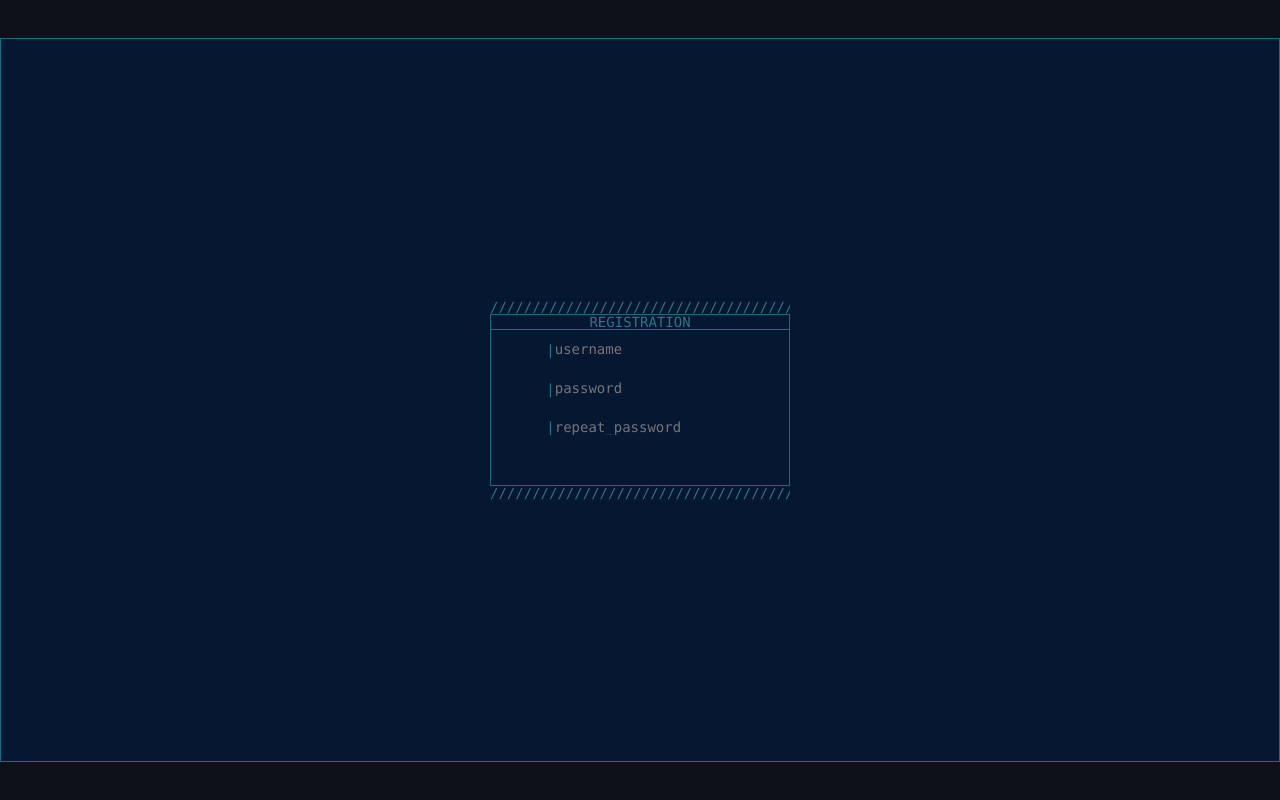
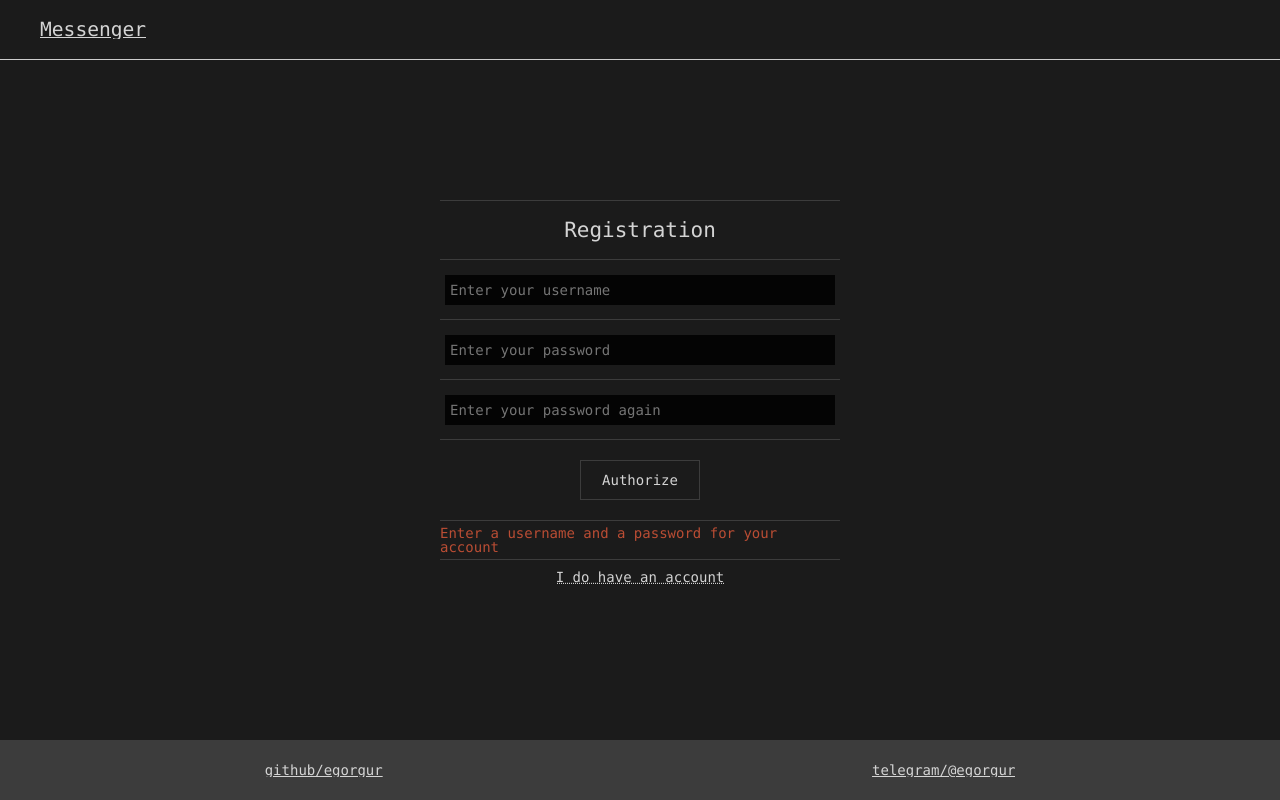
Before and after one commit to egorgur/Basic-Web-Messenger, a Django app: page /messenger/registration/ in a window 1280 px wide. Run offline with Django 4.2, Linux system fonts and the light colour scheme.

Commit message:
new style

```diff
--- a/main/messenger/static/messenger/css/registration.css
+++ b/main/messenger/static/messenger/css/registration.css
@@ -1,94 +1,160 @@
+* {
+  color: #d4d4d4;
+  font-family: JetBrains Mono, ui-monospace, SFMono-Regular, Menlo, Monaco, Consolas, Liberation Mono, Courier New, monospace;
+  font-feature-settings: normal;
+  font-variation-settings: normal;
+  font-size: 1em;
+  /*font-size: 15px;*/
+  overflow: hidden;
+}
+
+a {
+  color: #d4d4d4;
+  text-decoration: underline #d4d4d4;
+}
+a:hover {
+  color: white;
+  text-decoration: none;
+}
+
+.logo a {
+  font-size: 1.4rem;
+}
+.logo a:hover {
+  color: white;
+  text-decoration: none;
+}
+
+.spacer {
+  flex-grow: 1;
+}
+
 body {
-    background: #0e1117;
-    display: flex;
-    flex-direction: column;
-    min-inline-size: 310px;
+  display: flex;
+  flex-direction: column;
+  justify-content: center;
+  align-items: center;
+  background: #1b1b1b;
 }
 
 header {
-    /*border: #1b6d85 1px solid;*/
-    display: flex;
-    justify-content: center;
-    flex-direction: row;
-    height: 38px;
+  display: flex;
+  flex-direction: row;
+  justify-content: center;
+  align-items: center;
+  width: 100%;
+  height: 60px;
+  border-bottom: #cdcdcd 1px solid;
+}
+header .logo {
+  margin-left: 40px;
 }
 
-.main__wrapper {
-    border: #1b6d85 1px solid;
-    flex-grow: 1;
-    overflow: hidden;
-    background: #061731;
-    display: flex;
-    justify-content: center;
-    align-items: center;
+main {
+  display: flex;
+  flex-direction: column;
+  justify-content: center;
+  align-items: center;
+  flex-grow: 1;
 }
 
-.registration__window {
-    min-height: 200px;
-    width: 300px;
-    display: flex;
-    flex-direction: column;
-
+.registration {
+  display: flex;
+  flex-direction: column;
+  align-items: center;
+  width: 400px;
+  height: 400px;
+}
+.registration__header {
+  width: 100%;
+  height: 60px;
+  border-top: #3c3c3c 1px solid;
+  border-bottom: #3c3c3c 1px solid;
+}
+.registration__text-input {
+  width: 100%;
+  height: 60px;
+  padding: 0 5px;
+  border-bottom: #3c3c3c 1px solid;
+}
+.registration__btn {
+  margin: 20px 0;
+}
+.registration__error-popup {
+  width: 100%;
+  height: 1px;
+  border-top: #3c3c3c 1px solid;
+  border-bottom: transparent 1px solid;
+  transition: height 0.3s, border-bottom-color 0.3s;
+}
+.registration__error-popup.active {
+  height: 40px;
+  border-bottom-color: #3c3c3c;
+}
+.registration a {
+  display: inline-block;
+  margin-top: 10px;
+  text-decoration: #cdcdcd underline dotted;
+}
+.registration a:hover {
+  text-decoration: white underline dotted;
 }
 
-.window__container {
-    border: #1b6d85 1px solid;
-    flex-grow: 1;
-    display: flex;
-    flex-direction: column;
-    align-items: center;
+.header {
+  display: flex;
+  flex-direction: row;
+  justify-content: center;
+  align-items: center;
+  font-size: 1.5em;
 }
 
-.window__container form {
-    border-top: #1b6d85 1px solid;
-    display: flex;
-    flex-direction: column;
-    justify-content: space-around;
-    align-items: center;
-    width: 100%;
-    flex-grow: 1;
+.text-input {
+  display: flex;
+  flex-direction: row;
+  justify-content: center;
+  align-items: center;
+}
+.text-input input {
+  width: 100%;
+  height: 30px;
+  padding: 0 5px;
+  background: #040404;
 }
 
-label {
-    height: 29px;
-    width: auto;
+.btn {
+  display: flex;
+  flex-direction: row;
+  justify-content: center;
+  align-items: center;
+  width: 120px;
+  height: 40px;
+  border: #3c3c3c 1px solid;
+  color: #d4d4d4;
+  background: none;
+  transition: background-color 0.3s, color 0.3s;
+}
+.btn:hover {
+  background-color: #cdcdcd;
+  color: #040404;
 }
 
-input {
-    height: 100%;
-    width: min-content;
-    background: none;
-    /*text-align: center;*/
+.error-popup {
+  display: flex;
+  flex-direction: column;
+  justify-content: center;
+  align-items: center;
+  color: #ba4d34;
 }
 
 footer {
-    /*border: #1b6d85 1px solid;*/
-    display: flex;
-    justify-content: center;
-    height: 38px;
+  display: flex;
+  flex-direction: row;
+  justify-content: space-around;
+  align-items: center;
+  width: 100%;
+  height: 60px;
+  padding: 10px 20px;
+  background: #3c3c3c;
 }
 
-::placeholder { /* Most modern browsers support this now. */
-    text-align: left;
-}
-
-* {
-    color: #2c7786;
-    font-family: JetBrains Mono, ui-monospace, SFMono-Regular, Menlo, Monaco, Consolas, Liberation Mono, Courier New, monospace;
-    font-feature-settings: normal;
-    font-variation-settings: normal;
-    font-size: 1em;
-    /*font-size: 15px;*/
-    overflow: hidden;
-}
-
-.colors {
-    border: #1b6d85 1px solid;
-    color: #2c7786;
-    color: #e4e8ed;
-    color: #c0c9d7;
-    color: #c1cad2;
-    color: #959588;
-    background: #061731;
-    background: #0e1117;
-}
+/*# sourceMappingURL=registration.css.map */
--- a/main/messenger/static/messenger/js/registration.js
+++ b/main/messenger/static/messenger/js/registration.js
@@ -1,9 +1,9 @@
 let baseURL = window.location.protocol + "//" + window.location.host + "/"
 console.log(baseURL)
-let input_name_field = document.getElementById('input_name')
-let input_password_field = document.getElementById('input_password1')
-let input_password_repeat_field = document.getElementById('input_password2')
-let infoLabel = document.getElementById('password_warning')
+let input_name_field = document.getElementById('username')
+let input_password_field = document.getElementById('password1')
+let input_password_repeat_field = document.getElementById('password2')
+let infoLabel = document.getElementById('error-popup')
 console.dir(input_name_field)
 console.dir(input_password_field)
 console.dir(input_password_repeat_field)
@@ -14,24 +14,16 @@ let DATA = {
     password: "",
 }
 
-function DataCheck() {
-    DATA.name = input_name_field.value
-    if (!(input_password_field.value === "" || input_password_repeat_field.value === "") && (input_password_field.value !== input_password_repeat_field.value)) {
-        infoLabel.innerText = "Passwords are not matched"
-        DATA.password = ""
-    } else if ((input_name_field.value !== "") && !(input_password_field.value === "" || input_password_repeat_field.value === "")) {
-        infoLabel.innerText = "Press Enter"
-        DATA.password = input_password_field.value
-    } else {
-        infoLabel.innerText = ""
-        DATA.password = input_password_field.value
-    }
-    setTimeout(DataCheck, 1000)
+document.getElementById("loginRedirect").onclick = () => {
+    window.location.href = baseURL + "messenger/login"
 }
 
-DataCheck()
-
+infoLabel.innerText = "Enter a username and a password for your account"
+infoLabel.classList.add("active")
 function sendRegisteredUser() {
+    if (!(DATA.name === "" || DATA.password === "")) {
+        DATA.name = input_name_field.value
+        DATA.password = input_password_field.value
         const managementURL = baseURL + "messenger/management/"
         sendRequest("POST", managementURL, DATA)
             .then(data => {
@@ -39,14 +31,32 @@ function sendRegisteredUser() {
                 if (data.answer_type === "good") {
                     console.log(baseURL + data.main_data.redirect)
                     window.location.href = baseURL + data.main_data.redirect
+                } else {
+
+                    infoLabel.innerHTML = data.comment
+                    infoLabel.classList.add("active")
                 }
             })
             .catch(err => {
                 console.log(err)
             })
     }
+}
 
 document.addEventListener("keyup", function (event) {
+    DATA.name = input_name_field.value
+    if (!(input_password_field.value === "" || input_password_repeat_field.value === "") && (input_password_field.value !== input_password_repeat_field.value)) {
+        infoLabel.innerText = "Passwords are not matched"
+        infoLabel.classList.add("active")
+        DATA.password = ""
+    } else if ((input_name_field.value !== "") && !(input_password_field.value === "" || input_password_repeat_field.value === "")) {
+        infoLabel.classList.remove("active")
+        DATA.password = input_password_field.value
+    } else {
+        infoLabel.innerText = ""
+        infoLabel.classList.remove("active")
+        DATA.password = input_password_field.value
+    }
     if (event.key === "Enter") {
         if (!(DATA.name === "" || DATA.password === "")) {
             sendRegisteredUser()
--- a/main/messenger/templates/messenger/register.html
+++ b/main/messenger/templates/messenger/register.html
@@ -6,28 +6,38 @@
     <meta name="viewport"
           content="width=device-width, user-scalable=no, initial-scale=1.0, maximum-scale=1.0, minimum-scale=1.0">
     <meta http-equiv="X-UA-Compatible" content="ie=edge">
-    <link rel="stylesheet" href="{% static 'messenger/css/styleNull.css' %}">
-    <link rel="stylesheet" href="{% static 'messenger/css/registration.css' %}">
+    <link rel="stylesheet" href="{% static 'messenger/css/styleNull.css' %}?{{ csrf_token }}">
+    <link rel="stylesheet" href="{% static 'messenger/css/registration.css' %}?{{ csrf_token }}">
     <title>Document</title>
 </head>
 <body>
-<header></header>
-<div class="main__wrapper">
-    <div class="registration__window">
-        <text>//////////////////////////////////////////</text>
-        <div class="window__container">
-            <text>REGISTRATION</text>
-            <form action="#">
-                <label>|<input type="text" placeholder="username" id="input_name"></label>
-                <label>|<input type="password" placeholder="password" id="input_password1"></label>
-                <label>|<input type="password" placeholder="repeat_password" id="input_password2"></label>
-                <label id="password_warning"></label>
-            </form>
+<header>
+    <div class="logo header__logo"><a href="">Messenger</a></div>
+    <div class="spacer header__spacer"></div>
+</header>
+<main>
+    <div class="container">
+        <div class="registration">
+            <div class="header registration__header">Registration</div>
+            <div class="text-input registration__text-input">
+                <label for="username"></label><input type="text" id="username" placeholder="Enter your username">
+            </div>
+            <div class="text-input registration__text-input">
+                <label for="password1"></label><input type="password" id="password1" placeholder="Enter your password">
+            </div>
+            <div class="text-input registration__text-input">
+                <label for="password2"></label><input type="password" id="password2" placeholder="Enter your password again">
+            </div>
+            <div class="btn registration__btn" onclick="sendRegisteredUser()">Authorize</div>
+            <div class="error-popup registration__error-popup" id="error-popup">test error</div>
+            <a onclick="" id="loginRedirect">I do have an account</a>
         </div>
-        <text>//////////////////////////////////////////</text>
     </div>
-</div>
-<footer></footer>
+</main>
+<footer>
+    <div class="github"><a href="https://github.com/egorgur">github/egorgur</a></div>
+    <div class="telegram"><a>telegram/@egorgur</a></div>
+</footer>
 <script> const CSRF_TOKEN = '{{ csrf_token }}';</script>
 <script src="{% static 'messenger/js/fetch.js' %}?{{ csrf_token }}"></script>
 <script src="{% static 'messenger/js/registration.js' %}?{{ csrf_token }}"></script>
--- a/main/messenger/views.py
+++ b/main/messenger/views.py
@@ -96,16 +96,17 @@ def media_view(request, path):
     else:
         HttpResponse("restricted access")
 
+
 def files(request):
     if request.method == "POST":
         try:
             uploaded_file = request.FILES['file']
             message_id = request.POST['messageId']
             room_id = request.POST['roomId']
-            print("message_id ", message_id)
-            print("room_id ", room_id)
-            print("File_name", uploaded_file.name)
-            print("File_size", uploaded_file.size)
+            # print("message_id ", message_id)
+            # print("room_id ", room_id)
+            # print("File_name", uploaded_file.name)
+            # print("File_size", uploaded_file.size)
             fs = FileSystemStorage()
             fs.save(uploaded_file.name, uploaded_file)
             file = Media.objects.create(
@@ -189,7 +190,7 @@ def login_management(request, data):
         answer = AnswerData(
             answer_type="bad",
             main_data={},
-            comment="emptyField"
+            comment="Empty fields"
         )
         answer = dataclasses.asdict(answer)
     else:
@@ -207,7 +208,7 @@ def login_management(request, data):
             answer = AnswerData(
                 answer_type="bad",
                 main_data={},
-                comment="wrongUsernameOrPassword"
+                comment="Wrong username or password"
             )
             answer = dataclasses.asdict(answer)
     return JsonResponse(answer)
@@ -233,7 +234,7 @@ def registration_management(data):
         answer = AnswerData(
             answer_type="bad",
             main_data={},
-            comment="nameIsOccupied"
+            comment="This username is occupied"
         )
         answer = dataclasses.asdict(answer)
         return JsonResponse(answer)
@@ -268,12 +269,6 @@ def new_user_adding(data):
     )
 
 
-# answer = AnswerData(
-#             answer_type="",
-#             main_data={},
-#             comment="",
-#         )
-#         answer = dataclasses.asdict(answer)
 @dataclass
 class AnswerData:
     answer_type: str
```
Also changed, not shown: main/messenger/static/messenger/css/login.css (+119 -25 lines), main/messenger/static/messenger/js/login.js (+22 -12 lines), main/messenger/templates/messenger/login.html (+21 -9 lines). Lines whose indentation alone changed are shown as unchanged.
